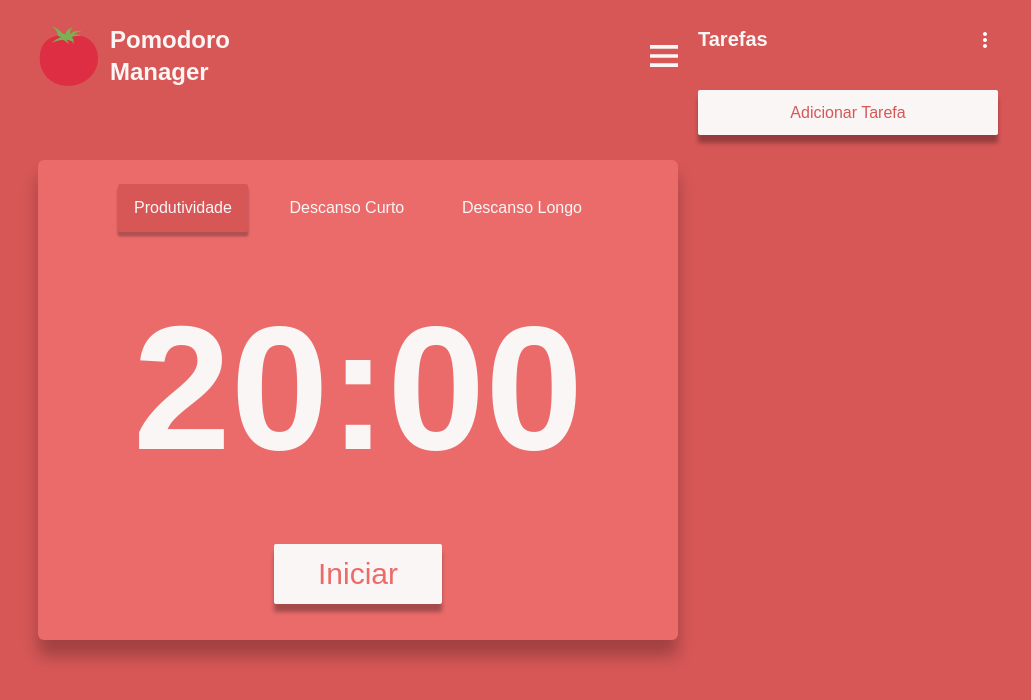
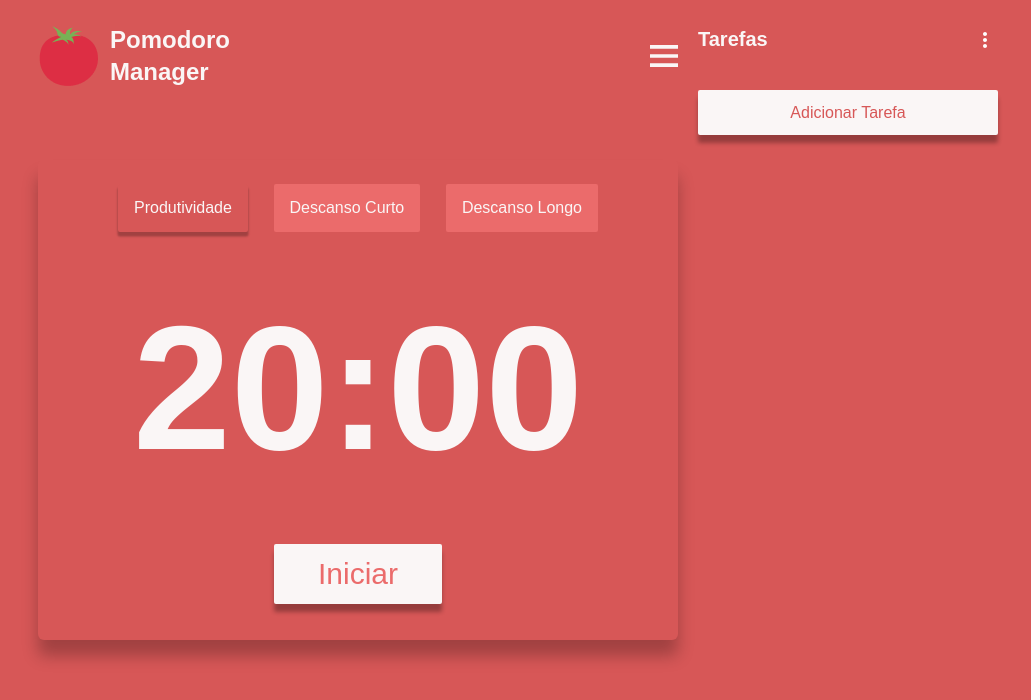
Before and after one commit to Erick-P-Calauro/pomodoro_manager, a React (Create React App) app: page / in a window 1280 px wide. Shown: the top 700 px of the page, without its empty margins (122-1153 px from the left). Built offline with nearby package versions, Linux system fonts and the light colour scheme.

Commit message:
Compound Timer

```diff
--- a/src/ui/components/Timer/Timer.tsx
+++ b/src/ui/components/Timer/Timer.tsx
@@ -1,25 +1,27 @@
-import React, { useContext } from "react";
-import { TimerStateButtonRow } from "./TimerStateButtonRow.tsx";
-import { BodyLarge } from "../Typography/BodyLarge.tsx";
+import React, { useContext, useState } from "react";
+import { TimerButtonRow } from "./TimerButtonRow.tsx";
 import { ThemeContext } from "../../logic/contexts/useThemeContext.tsx";
+import { TimerBox } from "./TimerBox.tsx";
+import { TimerText } from "./TimerText.tsx";
+import { TimerControlButton } from "./TimerControlButton.tsx";
+import { TimerStateButton } from "./TimerStateButton.tsx";
+import { DESCANSO_CURTO, DESCANSO_LONGO, PRODUTIVIDADE } from "../../data.ts";
 
 function Timer(){
-    const { colors } = useContext(ThemeContext)
-    const { main } = colors;
+    const themeContext = useContext(ThemeContext)
+    const [ timer ] = useState("20:00"); // TODO : Transformar em um timer de verdade
 
     return (
-        <div className="px-4 pt-4 pb-7 rounded-md space-y-4 w-full flex flex-col items-center shadow-tinyBoxShadow
-            lg-mobile:px-20 lg-mobile:pt-6 lg-mobile:pb-9 desktop:space-y-6"
-            style={{backgroundColor: main}}>
+        <TimerBox style={{color: themeContext.colors.main}}>
+            <TimerButtonRow>
+                <TimerStateButton text={PRODUTIVIDADE} context={themeContext}  />
+                <TimerStateButton text={DESCANSO_CURTO} context={themeContext} />
+                <TimerStateButton text={DESCANSO_LONGO} context={themeContext} />
+            </TimerButtonRow>
 
-            <TimerStateButtonRow />
-
-            <span className="text-normal text-mobile-timer lg-mobile:text-desktop-timer font-bold font-workSans">20:00</span>
-
-            <button className="bg-normal rounded-sm flex items-center justify-center shadow-lgBoxShadow py-1.5 px-6 lg-mobile:py-3 lg-mobile:px-11">
-                <BodyLarge text="Iniciar" style={{color: main}} />
-            </button>
-        </div>
+            <TimerText timerValue={timer}/>
+            <TimerControlButton style={{color: themeContext.colors.main}} />
+        </TimerBox>
     );
 }
 
--- a/src/ui/components/Timer/TimerBox.tsx
+++ b/src/ui/components/Timer/TimerBox.tsx
@@ -0,0 +1,10 @@
+import React from "react"
+
+export const TimerBox = ({children, style}) => {
+    return (
+        <div className="px-4 pt-4 pb-7 rounded-md space-y-4 w-full flex flex-col items-center shadow-tinyBoxShadow
+            lg-mobile:px-20 lg-mobile:pt-6 lg-mobile:pb-9 desktop:space-y-6" style={style}>
+           {children}
+        </div>
+    )
+}
--- /dev/null
+++ b/src/ui/components/Timer/TimerButtonRow.tsx
@@ -0,0 +1,10 @@
+import React from "react";
+
+export const TimerButtonRow = ({children}) => {
+
+    return (
+        <div className="w-full flex items-center justify-between">
+            {children}
+        </div>
+    );
+}
--- /dev/null
+++ b/src/ui/components/Timer/TimerControlButton.tsx
@@ -0,0 +1,13 @@
+import React from "react";
+import { BodyLarge } from "../Typography/BodyLarge"
+
+export const TimerControlButton = ({style, controlFunction = () => console.log("Timer Start...")}) => {
+    return (
+        <button onClick={controlFunction}
+            className="bg-normal rounded-sm flex items-center justify-center
+            shadow-lgBoxShadow py-1.5 px-6 lg-mobile:py-3 lg-mobile:px-11">
+
+            <BodyLarge text="Iniciar" style={style} />
+        </button>
+    )
+}
--- a/src/ui/components/Timer/TimerStateButton.tsx
+++ b/src/ui/components/Timer/TimerStateButton.tsx
@@ -1,13 +1,12 @@
-import React, { useContext } from "react"
+import React from "react"
 import { BodySmall } from "../Typography/BodySmall.tsx";
-import { ThemeContext } from "../../logic/contexts/useThemeContext.tsx";
+import { DESCANSO_CURTO, PRODUTIVIDADE } from "../../data.ts";
+import { ThemeContextType } from "../../logic/contexts/useThemeContext.tsx";
 
-export const TimerStateButton = ({ text } : {text : string}) => {
-    const {key, colors, changeThemeState} = useContext(ThemeContext);
+export const TimerStateButton = ({ text, context } : { text : string, context: ThemeContextType}) => {
+    const {key, colors, changeThemeState } = context;
     const { main, secondary } = colors;
-
-    const displayText = text.indexOf("_") !== -1 ?
-        "Descanso " + text.split("_")[1].charAt(0).toUpperCase() + text.split("_")[1].substring(1).toLowerCase() : "Produtividade"
+    const displayText = text === PRODUTIVIDADE ? "Produtividade" : text === DESCANSO_CURTO ? "Descanso Curto" : "Descanso Longo";
 
     return (
         <button id={"change"+text} onClick={() => changeThemeState(text)}
--- a/src/ui/components/Timer/TimerStateButtonRow.tsx
+++ /dev/null
@@ -1,14 +0,0 @@
-import React from "react";
-import { TimerStateButton } from "./TimerStateButton.tsx";
-import { DESCANSO_CURTO, DESCANSO_LONGO, PRODUTIVIDADE } from "../../data.ts";
-
-export const TimerStateButtonRow = () => {
-
-    return (
-        <div className="w-full flex items-center justify-between">
-            <TimerStateButton text={PRODUTIVIDADE}   />
-            <TimerStateButton text={DESCANSO_CURTO} />
-            <TimerStateButton text={DESCANSO_LONGO} />
-        </div>
-    );
-}
--- /dev/null
+++ b/src/ui/components/Timer/TimerText.tsx
@@ -0,0 +1,9 @@
+import React from "react";
+
+export const TimerText = ({timerValue = "20:00"}) => {
+    return (
+        <span className="text-normal text-mobile-timer lg-mobile:text-desktop-timer font-bold font-workSans">
+            {timerValue}
+        </span>
+    )
+}
--- a/src/ui/logic/contexts/useTarefaContext.tsx
+++ b/src/ui/logic/contexts/useTarefaContext.tsx
@@ -1,7 +1,7 @@
 import React from "react";
 import { Tarefa } from "../../../data/types";
 
-type TarefaStateType = {
+export type TarefaStateType = {
     changeDisplay: (number) => void,
     changeTarefas: React.Dispatch<React.SetStateAction<Tarefa[]>>,
     tarefas: Tarefa[]
--- a/src/ui/logic/contexts/useThemeContext.tsx
+++ b/src/ui/logic/contexts/useThemeContext.tsx
@@ -1,6 +1,15 @@
 import React from "react";
 
-const ThemeState = {
+export type ThemeContextType =  {
+    key: string,
+    colors: {
+        main : string,
+        secondary: string,
+    }
+    changeThemeState: (newTheme: string) => void
+}
+
+const ThemeContextState: ThemeContextType = {
     key: "PRODUTIVIDADE",
     colors: {
         main: "",
@@ -9,7 +18,7 @@ const ThemeState = {
     changeThemeState: (a) => {}
 }
 
-export const ThemeContext = React.createContext(ThemeState)
+export const ThemeContext = React.createContext(ThemeContextState)
 
 export const ThemeProvider = ({children, value}) => {
     return (
--- a/src/ui/logic/handleTarefaForm.ts
+++ b/src/ui/logic/handleTarefaForm.ts
@@ -1,6 +1,6 @@
 import { Tarefa } from "../../data/types"
 
-interface handleTarefaFormParams {
+type handleTarefaFormParams = {
     event: React.SyntheticEvent;
     formState: number,
     tarefas: Tarefa[],
--- a/src/ui/logic/hooks/useTheme.ts
+++ b/src/ui/logic/hooks/useTheme.ts
@@ -13,7 +13,11 @@ export const useThemeState = (): [ThemeStateType, (string) => void] => {
     const [themeState, setThemeState] = useState<ThemeStateType>(MAIN_THEMES[0]);
 
     function changeThemeState(newThemeState: string) {
-        setThemeState(newThemeState === PRODUTIVIDADE ? MAIN_THEMES[0] : newThemeState === DESCANSO_CURTO ? MAIN_THEMES[1] : MAIN_THEMES[2] );
+        setThemeState(
+            newThemeState === PRODUTIVIDADE ?
+            MAIN_THEMES[0] : newThemeState === DESCANSO_CURTO ?
+            MAIN_THEMES[1] : MAIN_THEMES[2]
+        );
     }
 
     return [themeState, changeThemeState]
```
